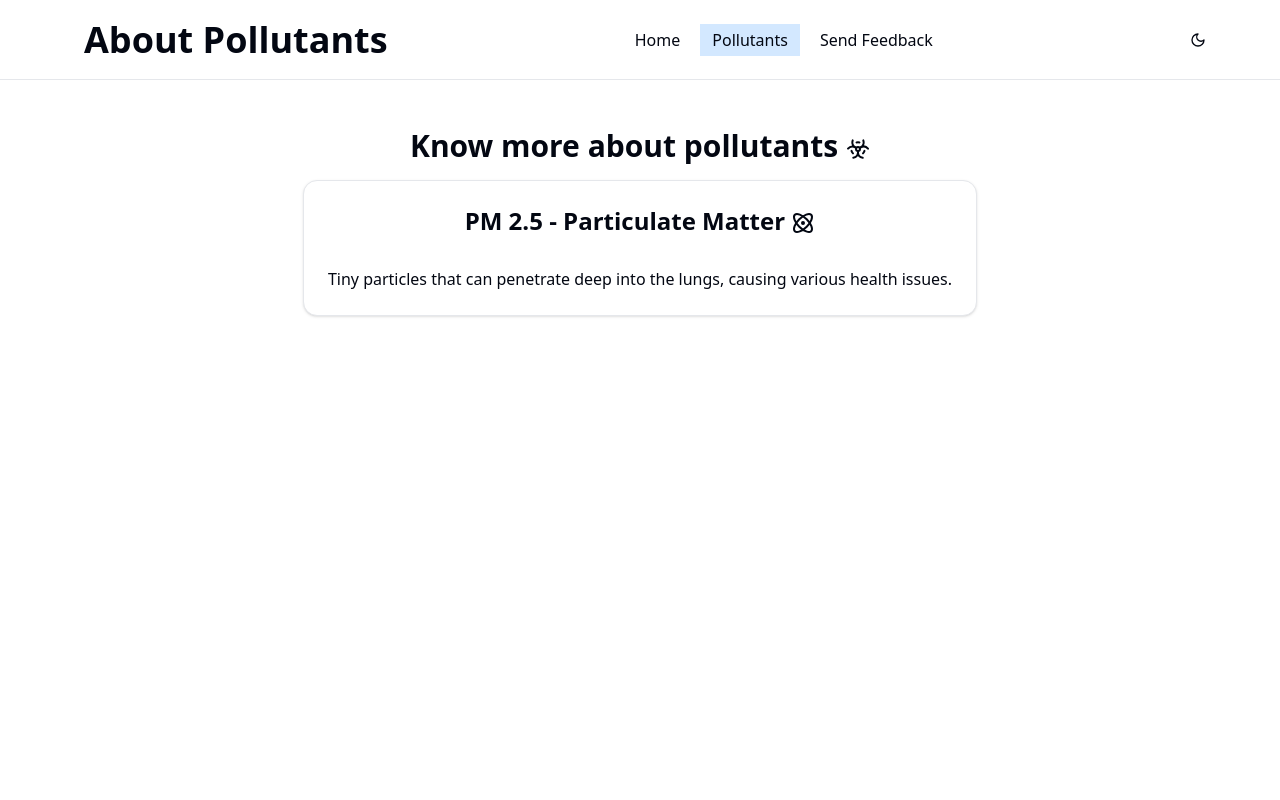
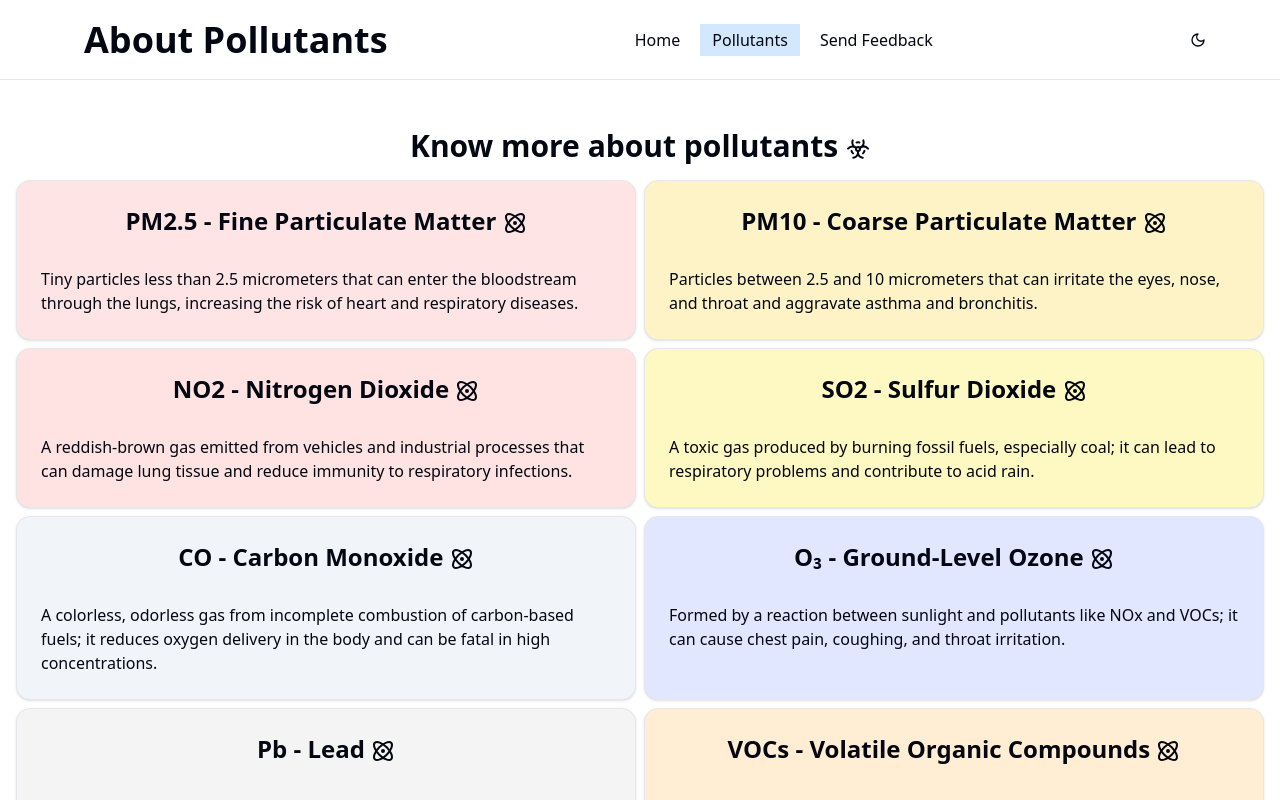
Before and after one commit to Akbar1007/pollution-checker, a Next.js app: page /pollutants in a window 1280 px wide. Shown: the top 800 px of the page. Built offline with nearby package versions, Linux system fonts and the light colour scheme.

Commit message:
pollutant cards

```diff
--- a/app/(root)/pollutants/page.tsx
+++ b/app/(root)/pollutants/page.tsx
@@ -1,26 +1,40 @@
 import { Card, CardContent, CardHeader, CardTitle } from '@/components/ui/card'
+import { pollutants } from '@/constants'
 import { Atom, Biohazard } from 'lucide-react'
 
 const PollutantsPage = () => {
-	// TODO: map pollutants data from constants
+	const colorMap: Record<string, string> = {
+		rose: 'bg-rose-100 dark:bg-rose-900',
+		amber: 'bg-amber-100 dark:bg-amber-900',
+		red: 'bg-red-100 dark:bg-red-900',
+		yellow: 'bg-yellow-100 dark:bg-yellow-900',
+		slate: 'bg-slate-100 dark:bg-slate-800',
+		indigo: 'bg-indigo-100 dark:bg-indigo-900',
+		zinc: 'bg-zinc-100 dark:bg-zinc-800',
+		orange: 'bg-orange-100 dark:bg-orange-900',
+		lime: 'bg-lime-100 dark:bg-lime-900',
+		violet: 'bg-violet-100 dark:bg-violet-900',
+	}
+
 	return (
 		<div className='p-4 flex flex-col items-center mt-28'>
 			<h1 className='text-3xl font-bold mb-4 text-center'>
 				Know more about pollutants <Biohazard className='inline-block' />
 			</h1>
-			<Card>
+			<div className='grid md:grid-cols-2 grid-cols-1 gap-2'>
+				{pollutants.map((pollutant, index) => (
+					<Card key={index} className={colorMap[pollutant.color]}>
 						<CardHeader className='justify-center'>
-					<CardTitle>
-						<p className='text-2xl'>
-							PM 2.5 - Particulate Matter <Atom className='inline-block' />
-						</p>
+							<CardTitle className='text-2xl'>
+								{pollutant.header} <Atom className='inline-block' />
 							</CardTitle>
 						</CardHeader>
 						<CardContent>
-					Tiny particles that can penetrate deep into the lungs, causing various
-					health issues.
+							<p>{pollutant.content}</p>
 						</CardContent>
 					</Card>
+				))}
+			</div>
 		</div>
 	)
 }
--- a/constants/index.ts
+++ b/constants/index.ts
@@ -91,8 +91,63 @@ export const aqi_info = [
 
 export const pollutants = [
 	{
-		header: 'PM 2.5 - Particulate Matter ',
+		header: 'PM2.5 - Fine Particulate Matter',
 		content:
-			'Tiny particles that can penetrate deep into the lungs, causing various health issues.',
+			'Tiny particles less than 2.5 micrometers that can enter the bloodstream through the lungs, increasing the risk of heart and respiratory diseases.',
+		color: 'rose',
+	},
+	{
+		header: 'PM10 - Coarse Particulate Matter',
+		content:
+			'Particles between 2.5 and 10 micrometers that can irritate the eyes, nose, and throat and aggravate asthma and bronchitis.',
+		color: 'amber',
+	},
+	{
+		header: 'NO2 - Nitrogen Dioxide',
+		content:
+			'A reddish-brown gas emitted from vehicles and industrial processes that can damage lung tissue and reduce immunity to respiratory infections.',
+		color: 'red',
+	},
+	{
+		header: 'SO2 - Sulfur Dioxide',
+		content:
+			'A toxic gas produced by burning fossil fuels, especially coal; it can lead to respiratory problems and contribute to acid rain.',
+		color: 'yellow',
+	},
+	{
+		header: 'CO - Carbon Monoxide',
+		content:
+			'A colorless, odorless gas from incomplete combustion of carbon-based fuels; it reduces oxygen delivery in the body and can be fatal in high concentrations.',
+		color: 'slate',
+	},
+	{
+		header: 'O₃ - Ground-Level Ozone',
+		content:
+			'Formed by a reaction between sunlight and pollutants like NOx and VOCs; it can cause chest pain, coughing, and throat irritation.',
+		color: 'indigo',
+	},
+	{
+		header: 'Pb - Lead',
+		content:
+			'A heavy metal that can accumulate in the body and damage the nervous system, especially in children. Emitted from metal processing and old paints.',
+		color: 'zinc',
+	},
+	{
+		header: 'VOCs - Volatile Organic Compounds',
+		content:
+			'Organic chemicals that easily become vapors or gases. Found in paints, cleaners, and vehicle emissions, contributing to smog and ozone formation.',
+		color: 'orange',
+	},
+	{
+		header: 'NH₃ - Ammonia',
+		content:
+			'Released mainly by agricultural activities like livestock waste and fertilizers. It contributes to the formation of secondary particulate matter.',
+		color: 'lime',
+	},
+	{
+		header: 'Benzene',
+		content:
+			'A known carcinogen found in vehicle exhaust and cigarette smoke. Long-term exposure can affect bone marrow and the immune system.',
+		color: 'violet',
 	},
 ]
```
Lines whose indentation alone changed are shown as unchanged.
